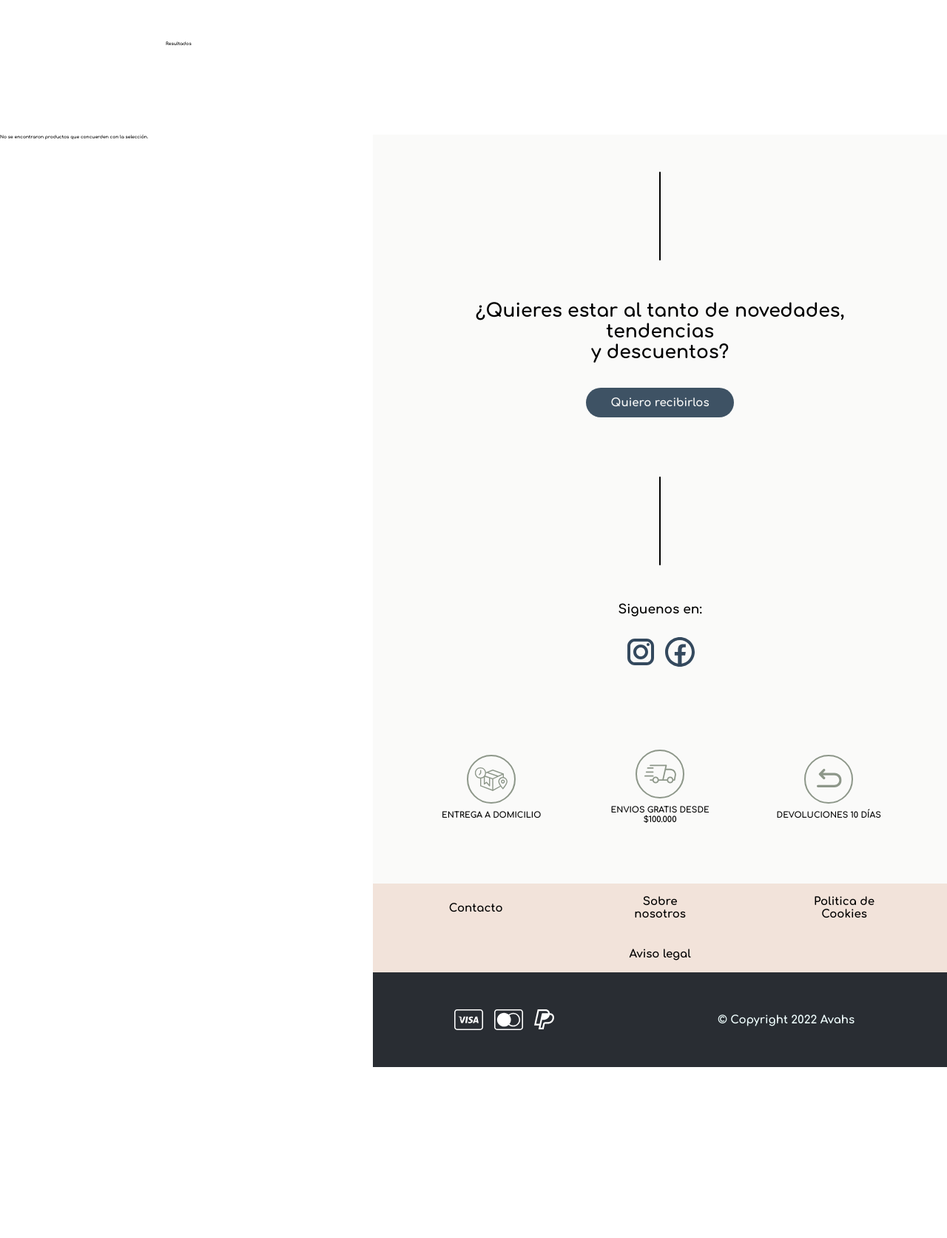
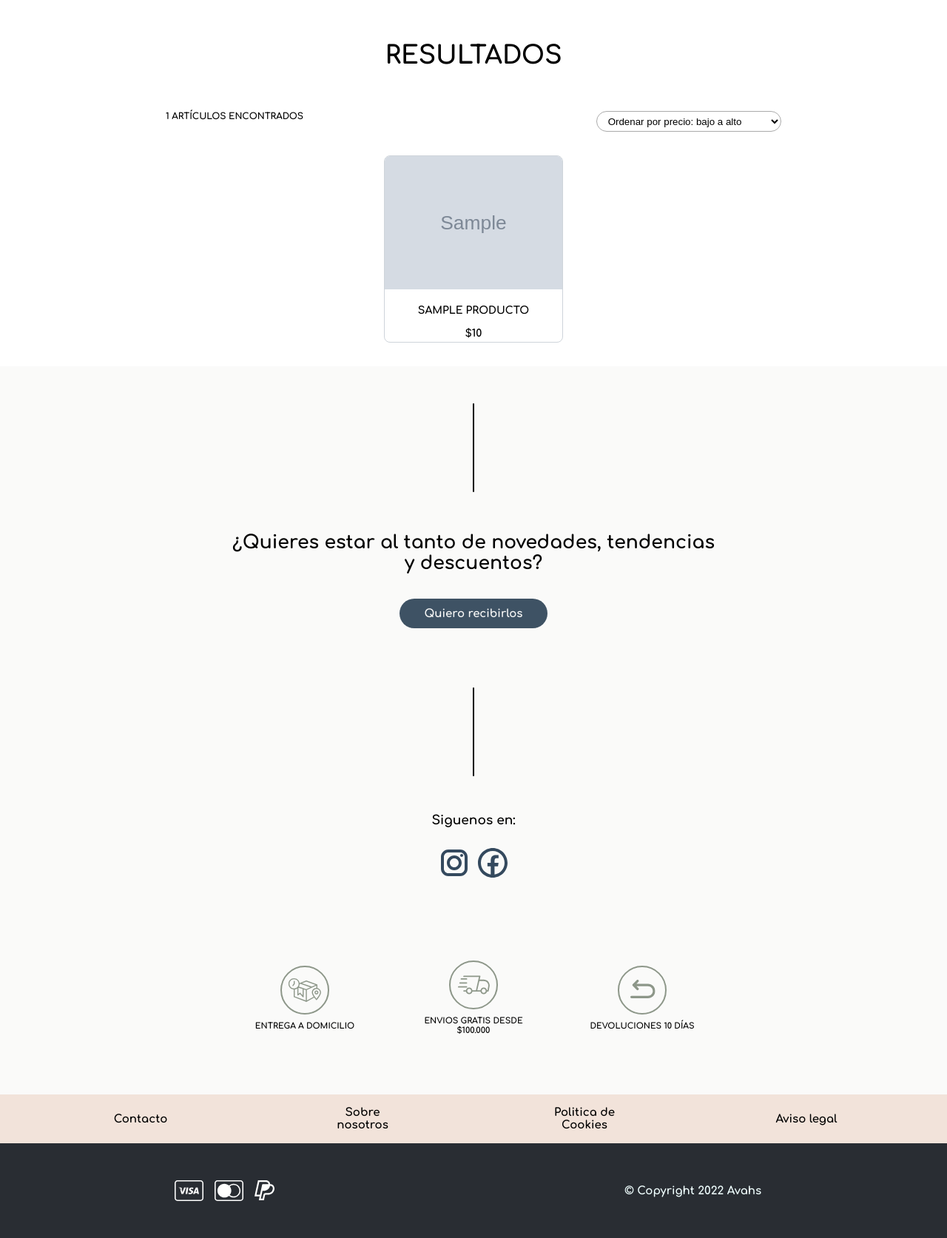
Before and after one commit to PreteltJuan/avahs-app, a Django app: page /app/resultados in a window 1280 px wide. Shown: the part 160-1833 px from the top of the page at 74% size. Before the commit the page ends 1602 px from the top, so only its background shows below. Run offline with Django 4.2, Linux system fonts and the light colour scheme; tables that the repository leaves empty hold one stand-in row (values such as "Sample post"); grey boxes marked "Sample" are stand-in pictures; parts of the project's set-up code (start-up, migrations or seed data) failed here and were passed over.

Commit message:
Se agrega la funcionalidad de buscar elementos por su nombre

```diff
--- a/tienda/static/css/resultados.css
+++ b/tienda/static/css/resultados.css
@@ -1,28 +1,117 @@
 
 .main-header{
     margin: 56px 0px;
+    display: flex;
+    flex-direction: column;
+    align-items: center;
+    justify-content: center;
+}
+
+.main-header h2{
+    margin: 0;
+    font-size: 34rem;
+    text-transform: uppercase;
+}
+
+.main-header span{
+    margin: 16px 0px;
+    font-size: 16rem;
+}
+
+.container{
     width: 100%;
     display: flex;
     justify-content: center;
 }
 
-.main-header .content{
+.content{
     width: 65%;
+}
+
+.content-header{
     display: flex;
-    justify-content:flex-start;
+    justify-content: space-between;
+}
+
+.content-header span{
+    font-size: 12px;
+    text-transform: uppercase;
 }
 
 
-.container{
-    width: 100%;
+.ordenar-select{
+    line-height: 1.3;
+    padding: .4em 1.4em .3em .8em;
+    width: 250px;
+    max-width: 100%;
+    border: 1px solid #aaa;
+    border-radius: 20px;
+    background-color: #fff;
+}
+
+.ordenar-select option {
+    font-weight:normal;
+  }
+
+
+.info{
     display: flex;
-    justify-content: center;
-    margin: 120px 0px;
+    flex-direction: column;
+    justify-content: space-around;
+    align-items: center;
+    margin-top: 8px;
+}
+
+.clothescontainer{
+  display: flex;
+  justify-content: center;
+  margin: 32px 0px;
+  gap: 8px;
+  flex-wrap: wrap;
 }
 
 
-.content{
-    width: 65%;
-    display: flex;
-    justify-content: flex-start;
+.clothescontainer a{
+    text-decoration: none;
+    color: rgb(0, 0, 0);
 }
+
+
+.card{
+    width: 240px;
+    border-radius: 8px;
+    border:  0.1px solid rgb(206, 212, 218);
+    overflow: hidden;
+    gap: 2% 4%;
+}
+.card img{
+    width: 100%;
+}
+
+
+.clothescontainer a .name{
+    margin: 12px 0px;
+    text-transform: uppercase;
+    font-size: 14rem;
+    font-weight: 400;
+}
+
+.card .precio-anterior{
+    text-decoration: line-through;
+    margin: 4px 0px;
+    font-size: 14rem;
+
+}
+
+.card .precio{
+    margin: 4px 0px;
+    font-size: 14rem;
+    font-size: 800;
+}
+
+.card .detalle{
+    margin: 6px 0px;
+    font-size: 16px;
+    color: #b04f53;
+    font-weight: bold;
+}
--- a/tienda/templates/base.html
+++ b/tienda/templates/base.html
@@ -52,13 +52,15 @@
       </div>
 
       <nav class="nav-bar">
-        <a href="/app/novedades">Novedades</a>
-        <a href="/app/descuentos">Descuentos</a>
+        <a href="{% url 'novedades' %}">Novedades</a>
+        <a href="{% url 'descuentos' %}">Descuentos</a>
         <!-- <a href="/app/tendencias">Tendencias</a> -->
       </nav>
       <div id="find" class="find">
-        <input class="campo-texto" type="text" placeholder="Buscar productos..."  name="nombredelacaja">
-        <a onclick="test()" href="/app/resultados">Buscar</a>
+        <form action="{% url 'resultados' %}" method="get" class="busqueda">
+          <input class="campo-texto" type="text" placeholder="Buscar productos..."  name="search">
+          <button >Buscar</button>
+        </form>
       </div>
     </header>
 
@@ -68,11 +70,11 @@
           <div class="sections">
             <div class="horizontal-bar"></div>
             <div class="link">
-              <a href="">novedades</a>
+              <a href="{% url 'novedades' %}">novedades</a>
             </div>
             <div class="horizontal-bar"></div>
             <div class="link">
-              <a href="">descuentos</a>
+              <a href="{% url 'descuentos' %}">descuentos</a>
             </div>
             <!-- <div class="horizontal-bar"></div>
             <div class="link">
--- a/tienda/templates/pages/resultados.html
+++ b/tienda/templates/pages/resultados.html
@@ -1,24 +1,48 @@
 {% extends "base.html" %}
 {% load static %}
-
-{% block titulo %} Resultados {% endblock%}
 
 {% block styles %}
 <link rel="stylesheet" href="{% static 'css/resultados.css' %}" />
 {% endblock %}
 
 {% block body %}
-
+<main>
   <div class="main-header">
-    <div class="content">
-        <span>Resultados</span>
-    </div>
+    <h2> Resultados</h2>
+    {% if items == 0 %}
+      <span>No se encontraron artículos</span>
+    {%endif%}
   </div>
   <div class="container">
     <div class="content">
-        <span>No se encontraron productos que concuerden con la selección.</span>
-    </di>
+      {% if items > 0 %}
+      <div class="content-header">
+        <span>{{items }} artículos encontrados</span>
+        <select class="ordenar-select">
+          <option value="date">Ordenar por los últimos</option>
+          <option value="price" selected="selected">Ordenar por precio: bajo a alto</option>
+          <option value="price-desc">Ordenar por precio: alto a bajo</option>
+        </select>
+      </div>
+
+      <div class="clothescontainer">
+        {% for p in productos%}
+          <a href="/app/producto/{{ p.nombre }}">
+            <div class="card">
+              {%if p.imagen %}
+                <img src="{{ p.imagen.url }}" alt="">
+              {%endif%}
+              <div class="info">
+                <p class="name">{{p.nombre}}</p>
+                <p class="precio">${{p.precio}}</p>
+              </div>
+            </div>
+          </a>
+        {% endfor%}
+      </div>
+      {%endif%}
+    </div>
   </div>
 
-
+</main>
 {% endblock %}
--- a/tienda/templates/pages/secciones/descuentos.html
+++ b/tienda/templates/pages/secciones/descuentos.html
@@ -14,7 +14,7 @@
 {% block productos %}
   {% for p in lista_productos%}
     <a href="/app/producto/{{ p.nombre }}">
-      <div onclick="mostrarProducto" class="card">
+      <div class="card">
 
         {%if p.imagen %}
           <img src="{{ p.imagen.url }}" alt="">
--- a/tienda/urls.py
+++ b/tienda/urls.py
@@ -5,10 +5,10 @@
 
 urlpatterns = [
     path("home", views.home,  name="home"),
-    path("novedades", views.novedades),
-    path("descuentos", views.descuentos),
+    path("novedades", views.novedades, name="novedades"),
+    path("descuentos", views.descuentos, name="descuentos"),
     path("producto/<nombre_p>", views.producto),
-    path("resultados", views.resultados),
+    path("resultados", views.resultados, name="resultados"),
     path("login", views.login),
     path("registro", views.registro),
     path("carrito", views.carrito, name="carrito"),
--- a/tienda/views.py
+++ b/tienda/views.py
@@ -37,7 +37,14 @@
 
 
 def resultados(request):
-    return render(request, "pages/resultados.html")
+    text = request.GET.get('search', '')
+    producto = Producto.objects.filter(nombre__icontains=text)
+    items = len(producto)
+    data = {
+        'productos': producto,
+        'items': items,
+    }
+    return  render(request, "pages/resultados.html", data)
 
 def login(request):
     return render(request, "pages/login.html")
```
Also changed, not shown: tienda/static/css/base.css (+25 -6 lines).
